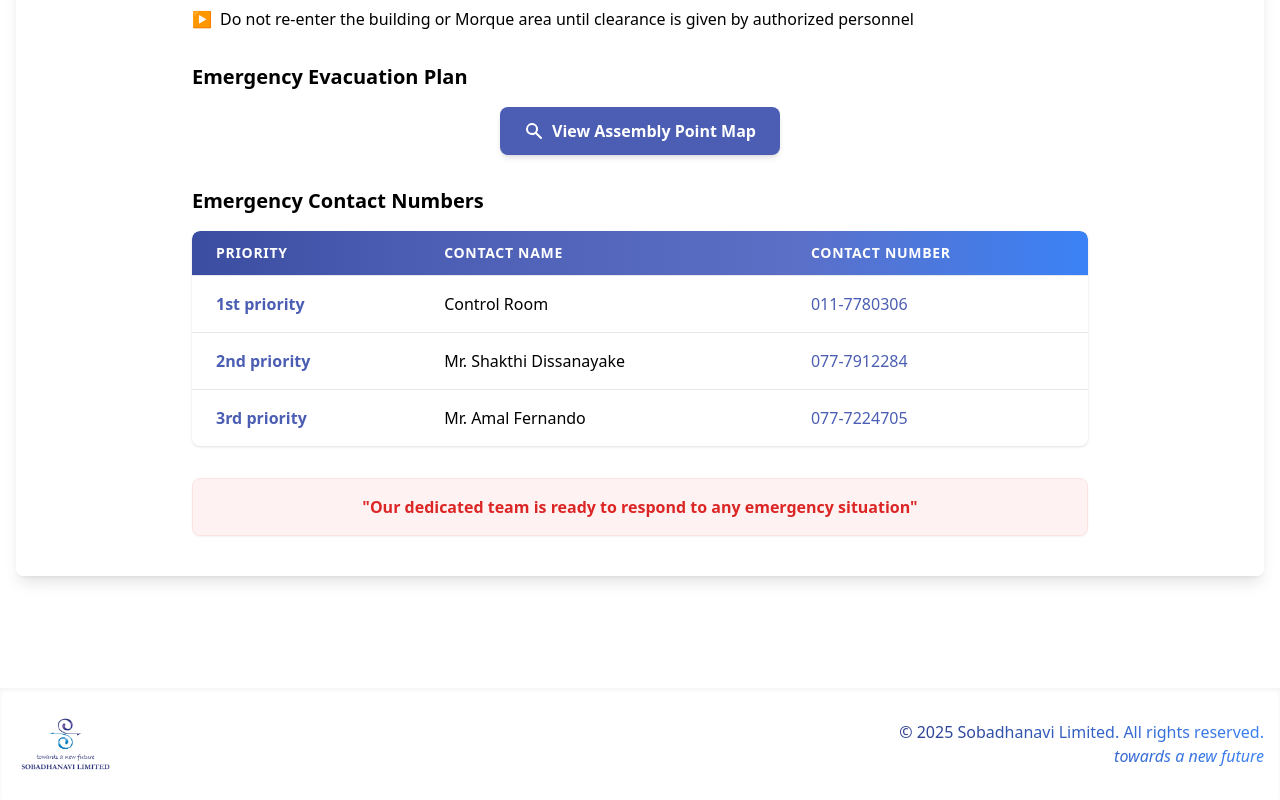
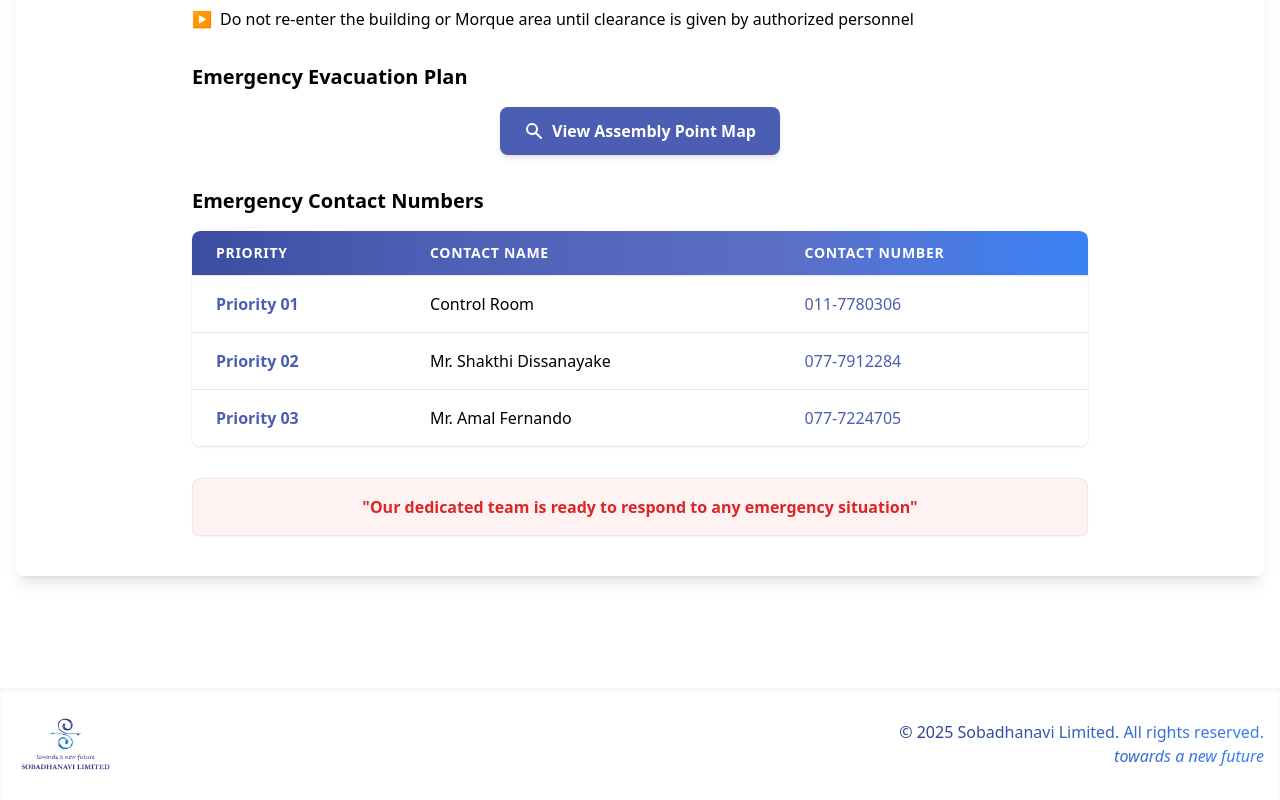
Before and after one commit to Tharaka1103/Opening-Ceremony-UI-, a React (Vite) app: page / in a window 1280 px wide. Shown: the part 2033-2833 px from the top of the page. Built offline with nearby package versions, Linux system fonts and the light colour scheme.

Commit message:
Update SafetySection.tsx

```diff
--- a/src/components/SafetySection.tsx
+++ b/src/components/SafetySection.tsx
@@ -104,7 +104,7 @@ const SafetySection = ({ onViewMap }: SafetySectionProps) => {
                 <tbody className="bg-white divide-y divide-gray-200">
                   <tr className="hover:bg-blue-50 transition-colors duration-200">
                     <td className="py-4 px-6 whitespace-nowrap font-bold text-blue-700">
-                      1st priority
+                      Priority 01
                     </td>
                     <td className="py-4 px-6 whitespace-nowrap font-medium">
                       Control Room
@@ -117,7 +117,7 @@ const SafetySection = ({ onViewMap }: SafetySectionProps) => {
                   </tr>
                   <tr className="hover:bg-blue-50 transition-colors duration-200">
                     <td className="py-4 px-6 whitespace-nowrap font-bold text-blue-700">
-                      2nd priority
+                      Priority 02
                     </td>
                     <td className="py-4 px-6 whitespace-nowrap font-medium">
                       Mr. Shakthi Dissanayake
@@ -130,7 +130,7 @@ const SafetySection = ({ onViewMap }: SafetySectionProps) => {
                   </tr>
                   <tr className="hover:bg-blue-50 transition-colors duration-200">
                     <td className="py-4 px-6 whitespace-nowrap font-bold text-blue-700 rounded-bl-lg">
-                      3rd priority
+                      Priority 03
                     </td>
                     <td className="py-4 px-6 whitespace-nowrap font-medium">
                       Mr. Amal Fernando
```
